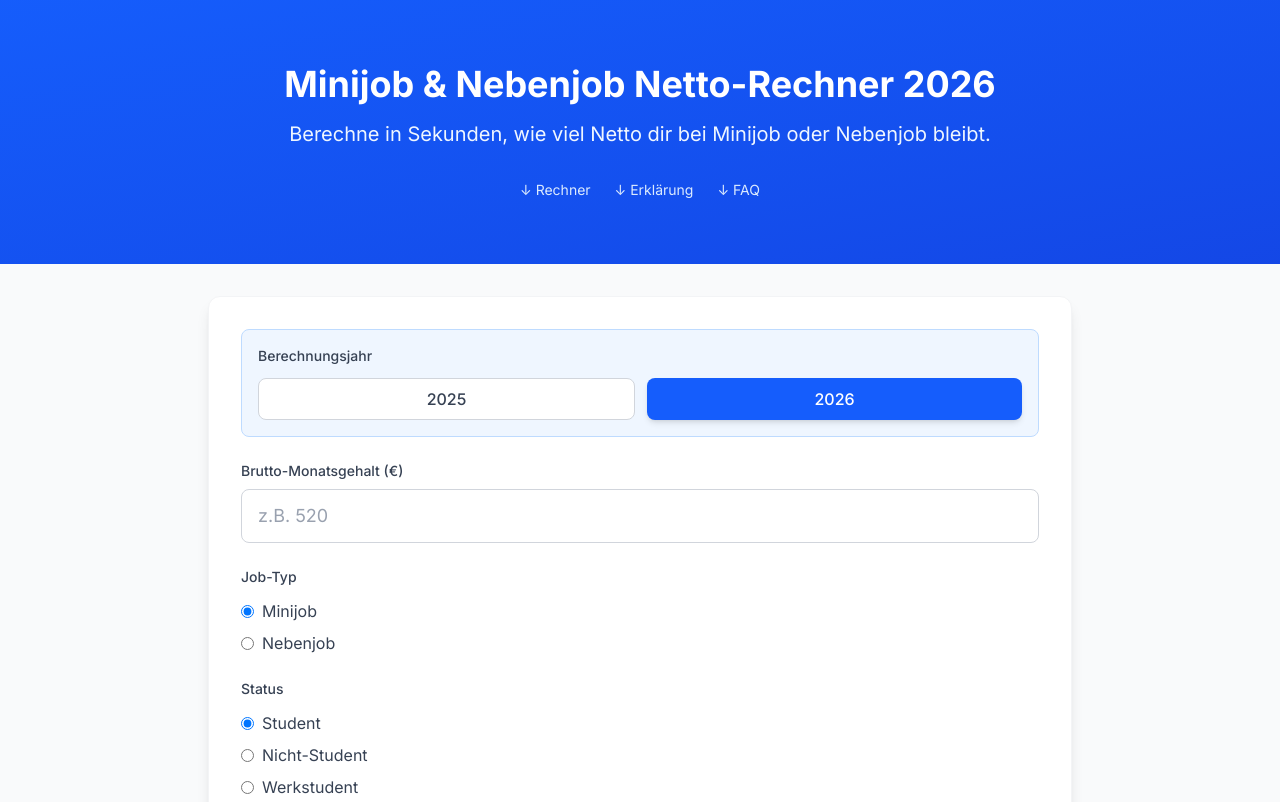
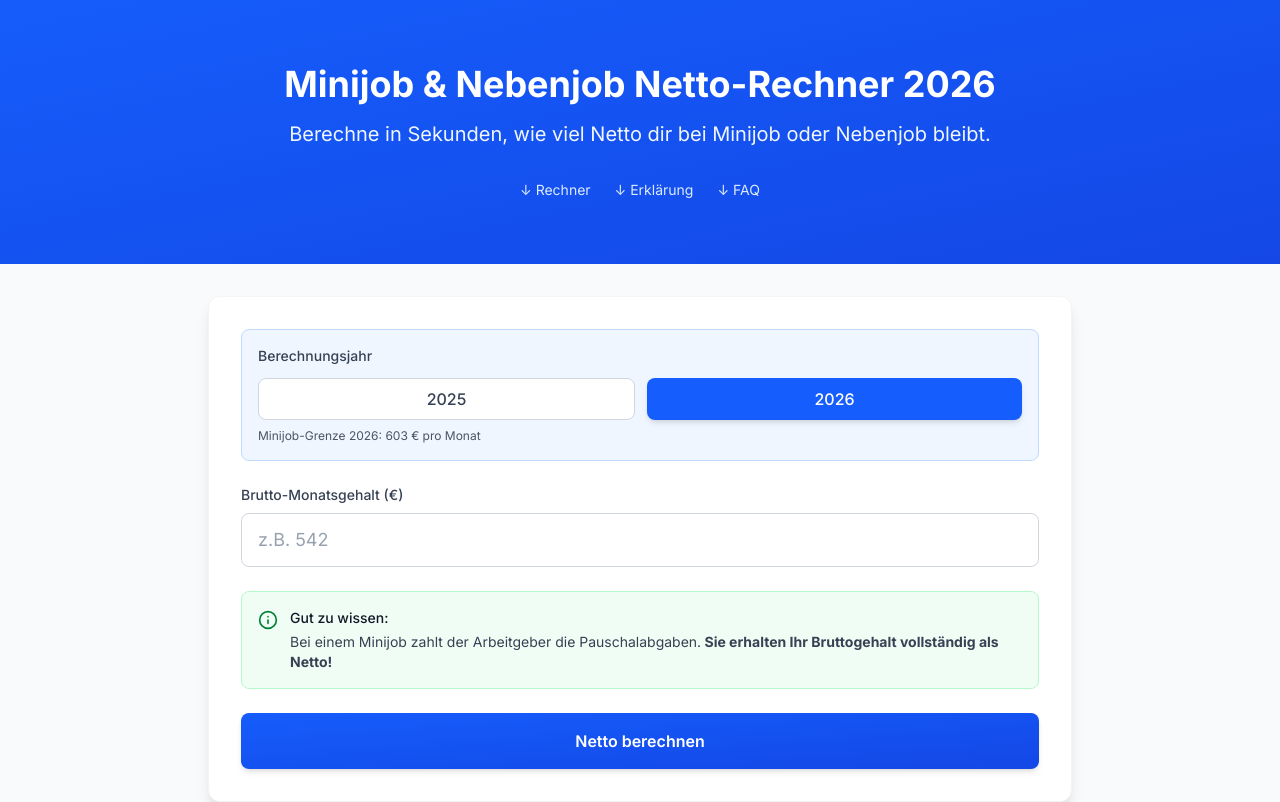
Before and after one commit to Mohdaasif97/salcal, a Next.js app: page / in a window 1280 px wide. Shown: the top 802 px of the page. Built offline with nearby package versions, Linux system fonts and the light colour scheme.

Commit message:
Update MiniJobRechner.tsx

```diff
--- a/components/MiniJobRechner.tsx
+++ b/components/MiniJobRechner.tsx
@@ -7,17 +7,11 @@ export default function MiniJobRechner() {
   const currentYear = new Date().getFullYear()
   const [selectedYear, setSelectedYear] = useState(currentYear)
   const [bruttoMonat, setBruttoMonat] = useState('')
-  const [jobTyp, setJobTyp] = useState('minijob')
-  const [status, setStatus] = useState('student')
-  const [hauptjob, setHauptjob] = useState('nein')
 
   interface Result {
     brutto: number
     netto: number
     nettoJahr: number
-    steuer: number
-    sozialversicherung: number
-    pauschalabgaben: number
   }
 
   const [result, setResult] = useState<Result | null>(null)
@@ -28,9 +22,9 @@ export default function MiniJobRechner() {
   const getMinijobLimit = (year: number) => {
     const limits: { [key: number]: number } = {
       2025: 556,
-      2026: 603, // Update this when official 2026 limit is announced
+      2026: 603,
     }
-    return limits[year] || 556
+    return limits[year] || 603
   }
 
   const minijobLimit = getMinijobLimit(selectedYear)
@@ -38,7 +32,7 @@ export default function MiniJobRechner() {
 
   React.useEffect(() => {
     setError('')
-  }, [jobTyp, status, hauptjob, selectedYear])
+  }, [selectedYear])
 
   const berechneNetto = () => {
 
@@ -49,60 +43,29 @@ export default function MiniJobRechner() {
       return
     }
 
-    if (jobTyp === 'minijob' && brutto > minijobLimit) {
+    if (brutto > minijobLimit) {
       setError(`Ein Minijob darf ${minijobLimit} € pro Monat nicht überschreiten (Stand ${selectedYear}).`)
       setResult(null)
       return
     }
 
     setError('')
-    let netto = brutto
-    let steuer = 0
-    let sozialversicherung = 0
-    let pauschalabgaben = 0
 
-
-    if (jobTyp === 'minijob') {
-      netto = brutto
-    } else {
-      if (hauptjob === 'ja') {
-        if (status === 'werkstudent' && brutto <= minijobLimit) {
-          sozialversicherung = 0
-          steuer = brutto * 0.14
-        } else {
-          sozialversicherung = brutto * 0.20
-          steuer = brutto * 0.20
-        }
-        netto = brutto - sozialversicherung - steuer
-      } else {
-        if (status === 'werkstudent' && brutto <= minijobLimit) {
-          sozialversicherung = brutto * 0.095
-          steuer = Math.max(0, (brutto - 1200) * 0.14)
-        } else if (status === 'student' && brutto <= minijobLimit) {
-          sozialversicherung = 0
-          steuer = 0
-        } else {
-          sozialversicherung = brutto * 0.20
-          steuer = Math.max(0, (brutto - 1200) * 0.14)
-        }
-        netto = brutto - sozialversicherung - steuer
-      }
-    }
+    // Minijob: Employee receives full gross as net
+    // Employer pays flat-rate contributions (~30%)
+    const netto = brutto
 
     setResult({
       brutto,
-      netto: Math.max(0, netto),
-      nettoJahr: Math.max(0, netto * 12),
-      steuer,
-      sozialversicherung,
-      pauschalabgaben
+      netto,
+      nettoJahr: netto * 12
     })
   }
 
   const faqs = [
     {
       q: 'Was ist ein Minijob?',
-      a: 'Ein Minijob ist eine geringfügige Beschäftigung mit einem monatlichen Verdienst bis 556 Euro (Stand 2025). Der Arbeitgeber zahlt Pauschalabgaben, der Arbeitnehmer erhält das Bruttogehalt in der Regel als Netto.'
+      a: `Ein Minijob ist eine geringfügige Beschäftigung mit einem monatlichen Verdienst bis ${minijobLimit} Euro (Stand ${selectedYear}). Der Arbeitgeber zahlt Pauschalabgaben, der Arbeitnehmer erhält das Bruttogehalt in der Regel als Netto.`
     },
     {
       q: 'Muss ich einen Nebenjob versteuern?',
@@ -114,11 +77,11 @@ export default function MiniJobRechner() {
     },
     {
       q: 'Was ist der Unterschied zwischen Minijob und Nebenjob?',
-      a: 'Ein Minijob ist auf 556 Euro begrenzt und weitgehend abgabenfrei für den Arbeitnehmer. Ein Nebenjob ist jede zusätzliche Beschäftigung neben dem Hauptjob, unabhängig vom Verdienst, und unterliegt der normalen Besteuerung.'
+      a: `Ein Minijob ist auf ${minijobLimit} Euro begrenzt und weitgehend abgabenfrei für den Arbeitnehmer. Ein Nebenjob ist jede zusätzliche Beschäftigung neben dem Hauptjob, unabhängig vom Verdienst, und unterliegt der normalen Besteuerung.`
     },
     {
       q: 'Ist der Rechner aktuell?',
-      a: 'Der Rechner basiert auf den aktuellen gesetzlichen Regelungen. Sie können zwischen den Jahren 2025 und 2026 wählen. Steuerliche Sonderfälle werden vereinfacht dargestellt. Für eine verbindliche Auskunft wenden Sie sich an einen Steuerberater.'
+      a: `Der Rechner basiert auf den aktuellen gesetzlichen Regelungen. Sie können zwischen den Jahren 2025 und 2026 wählen. Die Minijob-Grenze für 2026 beträgt 603 Euro. Für eine verbindliche Auskunft wenden Sie sich an einen Steuerberater.`
     }
   ]
 
@@ -167,6 +130,9 @@ export default function MiniJobRechner() {
                     </button>
                   ))}
                 </div>
+                <p className="mt-2 text-xs text-gray-600">
+                  Minijob-Grenze {selectedYear}: {minijobLimit} € pro Monat
+                </p>
               </div>
 
               <div>
@@ -182,7 +148,7 @@ export default function MiniJobRechner() {
                     setError('')
                   }}
                   className="w-full px-4 py-3 border border-gray-300 rounded-lg focus:ring-2 focus:ring-blue-500 focus:border-transparent transition-all duration-200 text-lg text-gray-900 bg-white placeholder:text-gray-400"
-                  placeholder="z.B. 520"
+                  placeholder={`z.B. ${Math.floor(minijobLimit * 0.9)}`}
                 />
                 {error && (
                   <div className="mt-2 flex items-start gap-2 text-red-600 text-sm" role="alert">
@@ -192,104 +158,17 @@ export default function MiniJobRechner() {
                 )}
               </div>
 
-              <div>
-                <label className="block text-sm font-medium text-gray-700 mb-3">
-                  Job-Typ
-                </label>
-                <div className="space-y-2">
-                  <label className="flex items-center">
-                    <input
-                      type="radio"
-                      value="minijob"
-                      checked={jobTyp === 'minijob'}
-                      onChange={(e) => setJobTyp(e.target.value)}
-                      className="mr-2"
-                    />
-                    <span className="text-gray-700">Minijob</span>
-                  </label>
-                  <label className="flex items-center">
-                    <input
-                      type="radio"
-                      value="nebenjob"
-                      checked={jobTyp === 'nebenjob'}
-                      onChange={(e) => setJobTyp(e.target.value)}
-                      className="mr-2"
-                    />
-                    <span className="text-gray-700">Nebenjob</span>
-                  </label>
-                </div>
-              </div>
-
-              <div>
-                <label className="block text-sm font-medium text-gray-700 mb-3">
-                  Status
-                </label>
-                <div className="space-y-2">
-                  <label className="flex items-center">
-                    <input
-                      type="radio"
-                      value="student"
-                      checked={status === 'student'}
-                      onChange={(e) => setStatus(e.target.value)}
-                      className="mr-2"
-                    />
-                    <span className="text-gray-700">Student</span>
-                  </label>
-                  <label className="flex items-center">
-                    <input
-                      type="radio"
-                      value="nicht-student"
-                      checked={status === 'nicht-student'}
-                      onChange={(e) => setStatus(e.target.value)}
-                      className="mr-2"
-                    />
-                    <span className="text-gray-700">Nicht-Student</span>
-                  </label>
-                  <label className="flex items-center">
-                    <input
-                      type="radio"
-                      value="werkstudent"
-                      checked={status === 'werkstudent'}
-                      onChange={(e) => setStatus(e.target.value)}
-                      className="mr-2"
-                    />
-                    <span className="text-gray-700">Werkstudent</span>
-                  </label>
-                </div>
-              </div>
-
-              {jobTyp === 'nebenjob' && (
-                <div>
-                  <label className="block text-sm font-medium text-gray-700 mb-3">
-                    Hauptjob vorhanden?
-                  </label>
-                  <div className="space-y-2">
-                    <label className="flex items-center">
-                      <input
-                        type="radio"
-                        value="ja"
-                        checked={hauptjob === 'ja'}
-                        onChange={(e) => setHauptjob(e.target.value)}
-                        className="mr-2"
-                      />
-                      <span className="text-gray-700">Ja</span>
-                    </label>
-                    <label className="flex items-center">
-                      <input
-                        type="radio"
-                        value="nein"
-                        checked={hauptjob === 'nein'}
-                        onChange={(e) => setHauptjob(e.target.value)}
-                        className="mr-2"
-                      />
-                      <span className="text-gray-700">Nein</span>
-                    </label>
+              <div className="bg-green-50 border border-green-200 rounded-lg p-4">
+                <div className="flex items-start gap-3">
+                  <Info size={20} className="text-green-700 mt-0.5 shrink-0" />
+                  <div className="text-sm text-gray-700">
+                    <p className="font-medium text-gray-900 mb-1">Gut zu wissen:</p>
+                    <p>
+                      Bei einem Minijob zahlt der Arbeitgeber die Pauschalabgaben.
+                      <strong> Sie erhalten Ihr Bruttogehalt vollständig als Netto!</strong>
+                    </p>
                   </div>
                 </div>
-              )}
-
-              <div className="bg-gray-50 border border-gray-200 rounded-lg p-3 text-xs text-gray-600">
-                Vereinfachte Berechnung auf Basis typischer Annahmen (keine Steuerberatung).
               </div>
 
               <button
@@ -303,78 +182,59 @@ export default function MiniJobRechner() {
 
             {result && (
               <div className="mt-8 pt-8 border-t border-gray-200">
-                <div className="bg-gradient-to-br from-blue-50 to-blue-100 border-2 border-blue-300 rounded-xl p-8 shadow-inner">
+                <div className="bg-gradient-to-br from-green-50 to-green-100 border-2 border-green-300 rounded-xl p-8 shadow-inner">
 
-                  <div className="mb-4 inline-flex items-center gap-2 bg-yellow-100 text-yellow-800 text-xs font-medium px-3 py-1 rounded-full">
-                    <Info size={14} />
-                    <span>Vereinfachte Berechnung</span>
+                  <div className="mb-6 text-center">
+                    <p className="text-sm text-gray-600 mb-2">Ihr Nettogehalt</p>
+                    <p className="text-4xl font-bold text-green-700">
+                      {result.netto.toFixed(2).replace('.', ',')} €
+                    </p>
+                    <p className="text-sm text-gray-600 mt-1">pro Monat</p>
                   </div>
 
-                  <div className="space-y-2 mb-4">
+                  <div className="space-y-3 pt-4 border-t border-green-200">
                     <div className="flex justify-between items-center">
-                      <span className="text-gray-700 font-medium">Netto pro Monat:</span>
-                      <span className="text-2xl font-bold text-blue-700">
+                      <span className="text-gray-700">Bruttogehalt:</span>
+                      <span className="font-semibold text-gray-900">
+                        {result.brutto.toFixed(2).replace('.', ',')} €
+                      </span>
+                    </div>
+
+                    <div className="flex justify-between items-center">
+                      <span className="text-gray-700">Abzüge:</span>
+                      <span className="font-semibold text-green-700">
+                        0,00 €
+                      </span>
+                    </div>
+
+                    <div className="flex justify-between items-center pt-3 border-t border-green-300">
+                      <span className="font-medium text-gray-900">Nettogehalt pro Monat:</span>
+                      <span className="text-xl font-bold text-green-700">
                         {result.netto.toFixed(2).replace('.', ',')} €
                       </span>
                     </div>
-                    <div className="flex justify-between items-center">
-                      <span className="text-gray-700 font-medium">Netto pro Jahr:</span>
-                      <span className="text-xl font-semibold text-blue-600">
+
+                    <div className="flex justify-between items-center bg-white bg-opacity-60 rounded-lg p-3 mt-4">
+                      <span className="font-medium text-gray-900">Nettogehalt pro Jahr:</span>
+                      <span className="text-xl font-bold text-green-700">
                         {result.nettoJahr.toFixed(2).replace('.', ',')} €
                       </span>
                     </div>
                   </div>
 
-                  <div className="mt-4 space-y-2 text-sm">
-                    <div className="flex justify-between">
-                      <span className="text-gray-600">Bruttogehalt:</span>
-                      <span className="text-gray-900">
-                        {result.brutto.toFixed(2).replace('.', ',')} €
-                      </span>
-                    </div>
-
-                    {result.steuer > 0 && (
-                      <div className="flex justify-between">
-                        <span className="text-gray-600">Einkommensteuer:</span>
-                        <span className="text-red-600">
-                          -{result.steuer.toFixed(2).replace('.', ',')} €
-                        </span>
-                      </div>
-                    )}
-
-                    {result.sozialversicherung > 0 && (
-                      <div className="flex justify-between">
-                        <span className="text-gray-600">Sozialversicherung:</span>
-                        <span className="text-red-600">
-                          -{result.sozialversicherung.toFixed(2).replace('.', ',')} €
-                        </span>
-                      </div>
-                    )}
-
-                    {result.pauschalabgaben > 0 && (
-                      <div className="flex justify-between">
-                        <span className="text-gray-600">Pauschalabgaben:</span>
-                        <span className="text-red-600">
-                          -{result.pauschalabgaben.toFixed(2).replace('.', ',')} €
-                        </span>
-                      </div>
-                    )}
-
-                    <div className="flex justify-between pt-2 border-t border-blue-200 font-medium">
-                      <span className="text-gray-900">Netto verbleibend:</span>
-                      <span className="text-blue-700">
-                        {result.netto.toFixed(2).replace('.', ',')} €
-                      </span>
-                    </div>
+                  <div className="mt-6 pt-4 border-t border-green-200 text-xs text-gray-600">
+                    <p>
+                      💡 Der Arbeitgeber zahlt zusätzlich ca. 30% Pauschalabgaben an das Finanzamt und die Sozialversicherungen.
+                      Diese Kosten trägt ausschließlich der Arbeitgeber.
+                    </p>
                   </div>
-
-
 
                 </div>
               </div>
             )}
           </section>
 
+          {/* SEO Content Section - PRESERVED EXACTLY */}
           <section className="mt-12 space-y-6 text-gray-800" id="erklaerung">
             <h2>Der Minijob in Deutschland</h2>
             <p>
@@ -430,12 +290,12 @@ export default function MiniJobRechner() {
             </p>
           </section>
 
-
-
+          {/* SEO Info Box - PRESERVED */}
           <div className="bg-blue-50 border border-blue-200 rounded-lg p-4 mb-8 text-sm text-gray-700">
             Dieser Rechner eignet sich für Minijobs, Nebenjobs, Werkstudentenjobs sowie für Studenten und Nicht-Studenten in Deutschland. Berechnen Sie schnell und einfach Ihr Nettogehalt.
           </div>
 
+          {/* FAQ Section - PRESERVED */}
           <section id="faq" className="bg-white rounded-xl shadow-lg border border-gray-100 p-8 mb-8">
             <h2 className="text-2xl font-bold text-gray-900 mb-6">
               Häufig gestellte Fragen
```
